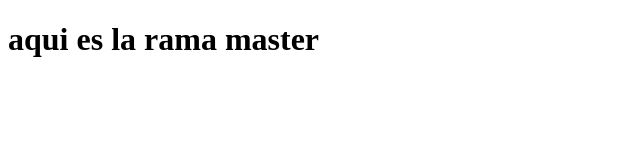
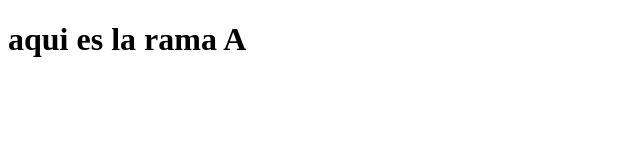
Before and after one commit to enrique-dev-coder/practigagithub, a plain HTML site: page index.html in a window 1280 px wide. Shown: the whole page, without its empty margins (0-640 px from the left). Drawn offline with Linux system fonts and the light colour scheme.

Commit message:
primer commit de la rama A

```diff
--- a/index.html
+++ b/index.html
@@ -7,6 +7,7 @@
     <title>practicagit</title>
 </head>
 <body>
-    <h1>aqui es la rama master</h1>
+
+    <h1>aqui es la rama A</>
 </body>
 </html>
```
